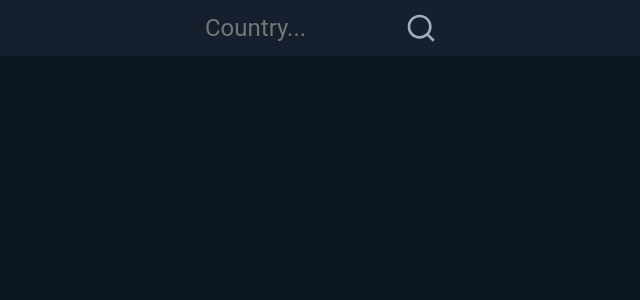
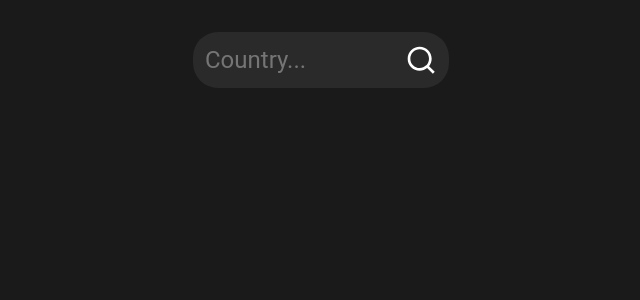
Before and after one commit to willswats/elanco-interview-task, a Next.js app: page / in a window 1280 px wide. Shown: the top 300 px of the page, without its empty margins (319-959 px from the left). Built offline with nearby package versions, Linux system fonts and the light colour scheme.

Commit message:
feat: replace statistic and move flag

```diff
--- a/src/app/globals.css
+++ b/src/app/globals.css
@@ -11,12 +11,12 @@ a {
 }
 
 body {
-  color: #9fadbd;
-  background-color: #0b1622;
+  color: #fff;
+  background-color: #1a1a1a;
 }
 
 button {
-  color: #9fadbd;
+  color: #fff;
   border: none;
   background-color: transparent;
   cursor: pointer;
@@ -28,7 +28,7 @@ input {
 }
 
 svg path {
-  fill: #9fadbd;
+  fill: #fff;
 }
 
 input[type="number"] {
--- a/src/app/page.module.css
+++ b/src/app/page.module.css
@@ -1,3 +1,11 @@
 .home {
-  margin: 0 2rem;
+  margin: 2rem;
 }
+
+.home__search {
+  display: flex;
+  justify-content: center;
+  align-items: center;
+  flex-grow: 1;
+  margin: 0 0.5rem;
+}
--- a/src/app/page.tsx
+++ b/src/app/page.tsx
@@ -5,7 +5,9 @@ import styles from "./page.module.css";
 export default function Home() {
   return (
     <div className={styles["home"]}>
-      <CountrySearch />
+      <div className={styles["home__search"]}>
+        <CountrySearch />
+      </div>
       <CountryPopulation />
     </div>
   );
--- a/src/components/Search/styles.module.css
+++ b/src/components/Search/styles.module.css
@@ -2,7 +2,7 @@
   display: flex;
   justify-content: center;
   align-items: center;
-  background-color: #151f2e;
+  background-color: #2a2a2a;
   border-radius: 25px;
   overflow: hidden;
   height: 100%;
@@ -14,7 +14,7 @@
   border: none;
   outline: none;
   width: 200px;
-  color: #9fadbd;
+  color: #fff;
   font-size: 1.5rem;
 }
 
--- a/src/components/Statistic/index.tsx
+++ /dev/null
@@ -1,19 +0,0 @@
-import styles from "./styles.module.css";
-
-interface StatisticProps {
-  statistic: string;
-  text: string;
-  svg: JSX.Element;
-}
-
-export const Statistic = ({ statistic, text, svg }: StatisticProps) => {
-  return (
-    <div className={styles["statistic"]}>
-      <div className={styles["statistic__top"]}>
-        <span className={styles["statistic__svg"]}>{svg}</span>
-        <p className={styles["statistic__statistic"]}>{statistic}</p>
-      </div>
-      <p>{text}</p>
-    </div>
-  );
-};
--- a/src/components/Statistic/styles.module.css
+++ /dev/null
@@ -1,34 +0,0 @@
-.statistic {
-  display: flex;
-  background-color: #151f2e;
-  border-radius: 20px;
-  padding: 1rem;
-  flex-direction: column;
-  margin-bottom: 1rem;
-}
-
-.statistic__top {
-  display: flex;
-}
-
-.statistic__svg svg {
-  width: 2rem;
-  height: 2rem;
-  margin-right: 0.25rem;
-}
-
-.statistic__statistic {
-  color: #37a1d9;
-  font-size: 2rem;
-}
-
-@media screen and (max-width: 768px) {
-  .statistic__svg svg {
-    width: 1.5rem;
-    height: 1.5rem;
-  }
-
-  .statistic__statistic {
-    font-size: 1.5rem;
-  }
-}
--- a/src/components/SvgButton/styles.module.css
+++ b/src/components/SvgButton/styles.module.css
@@ -7,7 +7,7 @@
 }
 
 .svg-button:hover svg path {
-  fill: #37a1d9;
+  fill: #ffa500;
 }
 
 @media screen and (max-width: 768px) {
--- a/src/components/index.ts
+++ b/src/components/index.ts
@@ -1,4 +1,3 @@
 export * from "./Search";
 export * from "./SvgButton";
-export * from "./Statistic";
 export * from "./LineChart";
--- a/src/features/countries/components/CountryPopulation/index.tsx
+++ b/src/features/countries/components/CountryPopulation/index.tsx
@@ -1,14 +1,13 @@
 "use client";
 import Image from "next/image";
-import { Statistic } from "@/components";
 import {
   useCountryContext,
   CountryPopulationLineChart,
 } from "@/features/countries";
 
-import SvgSearch from "public/assets/search-line.svg";
+import styles from "./styles.module.css";
 
-import styles from "./styles.module.css";
+import UserLine from "public/assets/user-line.svg";
 
 export const CountryPopulation = () => {
   const { state } = useCountryContext();
@@ -34,8 +33,17 @@ export const CountryPopulation = () => {
             state.countryData.populationCounts.length > 0 && (
               <>
                 <div className={styles["country-population__country"]}>
+                  <div>
                     <h1>{state.countryData.country}</h1>
+                    <p>
+                      <UserLine />
+                      {lastPopulationCountsValue}
+                    </p>
+                    Population in latest year ({lastPopulationCountsYear})
+                  </div>
+                  <div className={styles["country-population__country-end"]}>
                     <Image
+                      className={styles["country-population__flag"]}
                       src={state.countryData.flag}
                       width={200}
                       height={100}
@@ -43,13 +51,9 @@ export const CountryPopulation = () => {
                       priority={true}
                     />
                   </div>
-                <Statistic
-                  statistic={lastPopulationCountsValue}
-                  text={`Population in latest year (${lastPopulationCountsYear})`}
-                  svg={<SvgSearch />}
-                />
+                </div>
                 <CountryPopulationLineChart
-                  label="Population Counts"
+                  label="Population"
                   populationCounts={state.countryData.populationCounts}
                 />
               </>
--- a/src/features/countries/components/CountryPopulation/styles.module.css
+++ b/src/features/countries/components/CountryPopulation/styles.module.css
@@ -1,6 +1,32 @@
 .country-population__country {
-  background-color: #151f2e;
+  display: flex;
+  background-color: #2a2a2a;
   border-radius: 25px;
   margin: 1rem 0;
   padding: 1rem;
 }
+
+.country-population__country h1 {
+  text-decoration: underline;
+}
+
+.country-population__country p {
+  font-size: 1.5rem;
+  color: #ffa500;
+}
+
+.country-population__country svg {
+  width: 2rem;
+  height: 2rem;
+  margin-right: 0.25rem;
+}
+
+.country-population__country-end {
+  display: flex;
+  justify-content: flex-end;
+  flex-grow: 1;
+}
+
+.country-population__flag {
+  border-radius: 25px;
+}
--- a/src/features/countries/components/CountryPopulationLineChart/index.tsx
+++ b/src/features/countries/components/CountryPopulationLineChart/index.tsx
@@ -22,7 +22,7 @@ export const CountryPopulationLineChart = ({
 
   return (
     <div className={styles["line-chart-population-counts"]}>
-      <h2>Population Counts</h2>
+      <h2>Population</h2>
       <LineChart label={label} labelArray={labelArray} dataArray={dataArray} />
     </div>
   );
--- a/src/features/countries/components/CountryPopulationLineChart/styles.module.css
+++ b/src/features/countries/components/CountryPopulationLineChart/styles.module.css
@@ -1,5 +1,5 @@
 .line-chart-population-counts {
-  background-color: #151f2e;
+  background-color: #2a2a2a;
   border-radius: 20px;
   padding: 1rem;
   margin-bottom: 1rem;
```
Also changed, not shown: public/assets/user-line.svg (added). Lines whose indentation alone changed are shown as unchanged.
